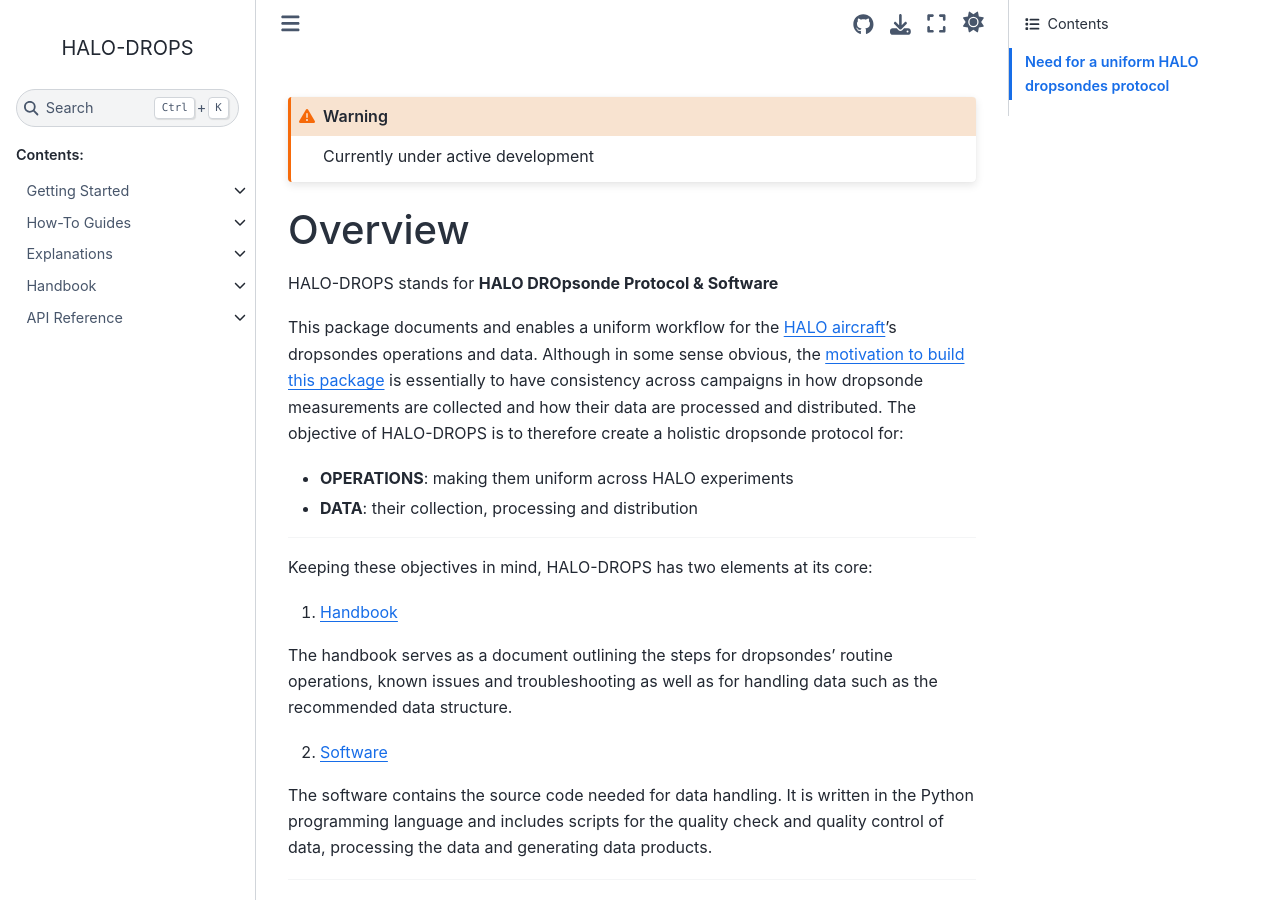
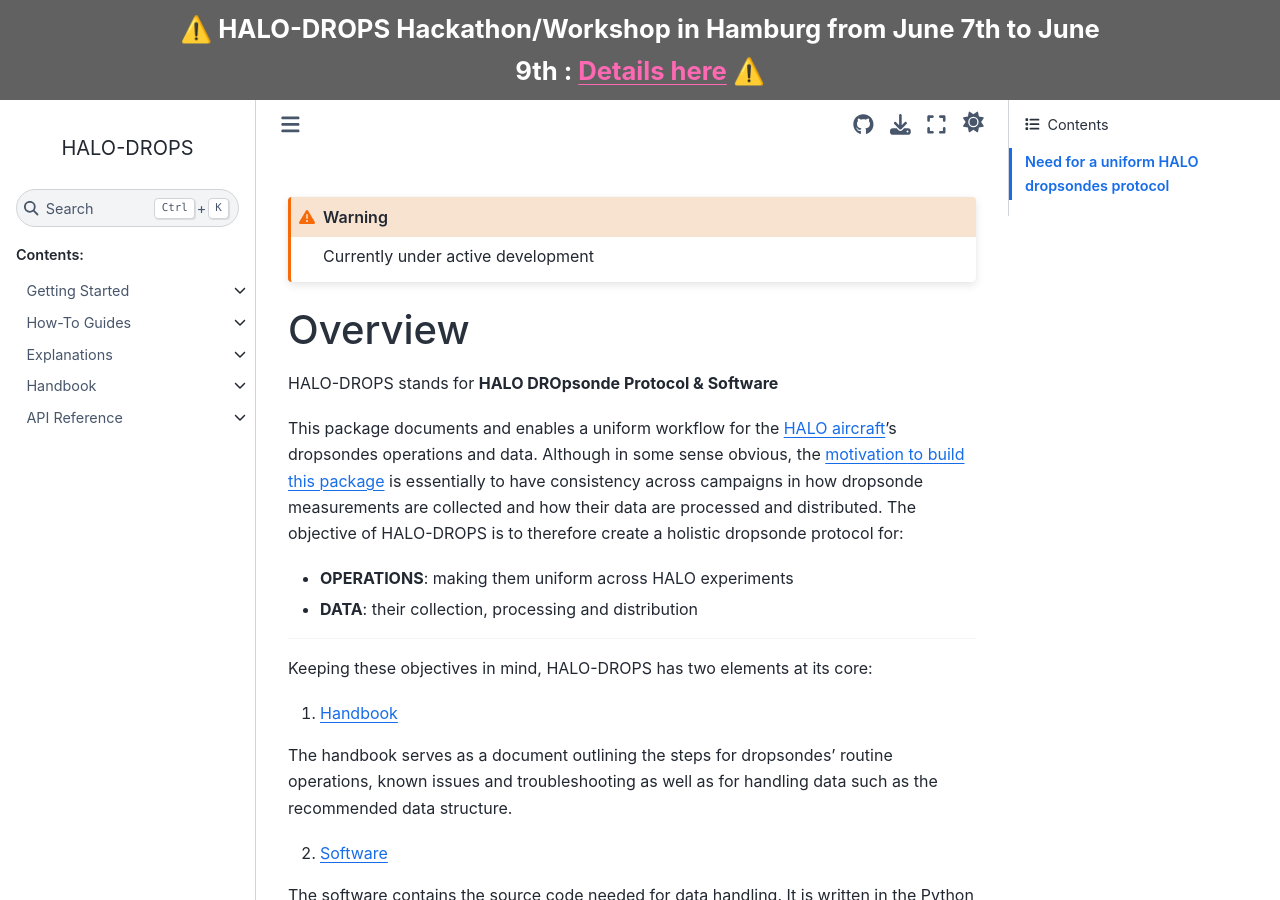
Before and after one commit to tmieslinger/pydropsonde, a Sphinx documentation site: the page built from docs/source/index.md, in a window 1280 px wide and 900 px high. Built offline with Sphinx 7.4.7 and the Sphinx Book theme 1.1.4, drawn with Linux system fonts in a browser that asks for light colours.

Commit message:
add workshop announcement

```diff
--- a/docs/source/conf.py
+++ b/docs/source/conf.py
@@ -59,6 +59,7 @@ html_theme_options = {
     "use_repository_button": True,
     "use_edit_page_button": True,
     "use_issues_button": True,
+    "announcement": "<p style='font-size:160%;color:white'> &#9888;&#65039; HALO-DROPS Hackathon/Workshop in Hamburg from June 7th to June 9th : <a style='color:hotpink;' href='https://halo-research.de/events/' target='_blank'>Details here</a> &#9888;&#65039;</p>",
 }
 # Set link name generated in the top bar.
 html_title = 'HALO-DROPS'
```
